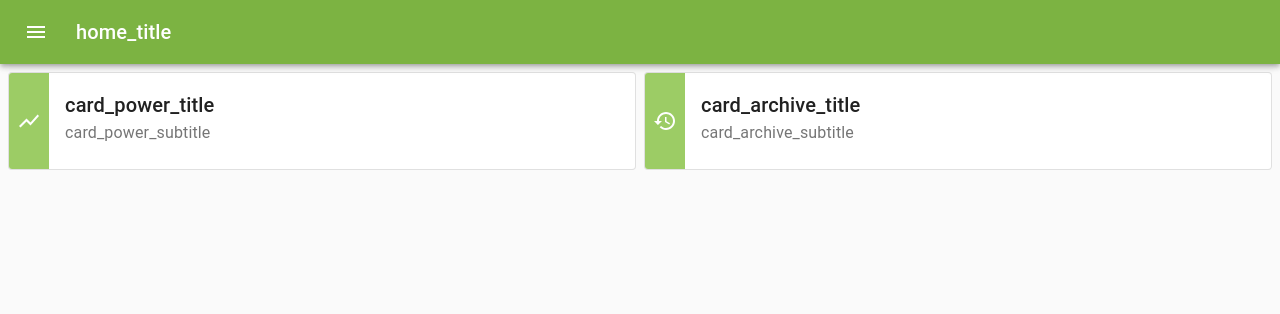
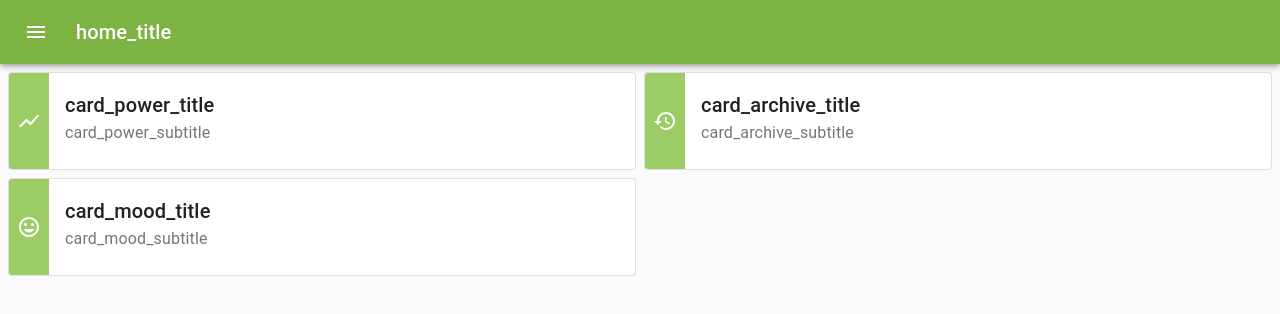
Before and after one commit to tug-cps/GameOpSysReactApp, a React (Create React App) app: page /#/login in a window 1280 px wide. Shown: the top 314 px of the page. Built offline with nearby package versions, Linux system fonts and the light colour scheme; sample sign-in values are in the browser's storage; what i18next-resources-to-backend would draw is missing.

Commit message:
Issue-62: Create basic mood page

```diff
--- a/package.json
+++ b/package.json
@@ -19,6 +19,7 @@
     "@types/uuid": "^8.3.1",
     "axios": "^0.21.3",
     "chart.js": "^3.5.1",
+    "chartjs-plugin-dragdata": "^2.1.0",
     "history": "^4.10.1",
     "i18next": "^20.6.0",
     "i18next-browser-languagedetector": "^6.1.2",
--- a/src/Home.tsx
+++ b/src/Home.tsx
@@ -15,10 +15,9 @@ import {
     WithStyles
 } from "@material-ui/core";
 import {Link as RouterLink} from "react-router-dom";
-import {WithTranslation, withTranslation} from "react-i18next";
+import {useTranslation, WithTranslation, withTranslation} from "react-i18next";
 import DefaultAppBar from "./common/DefaultAppBar";
-import ShowChartIcon from '@material-ui/icons/ShowChart';
-import HistoryIcon from '@material-ui/icons/History';
+import {homeDestinations} from "./common/Destinations";
 
 const styles = ({palette}: Theme) => createStyles({
     media: {
@@ -36,7 +35,7 @@ interface Item {
     title: string;
     subtitle: string;
     icon: any;
-    destination: string;
+    to: string;
     header: boolean
 }
 
@@ -45,21 +44,21 @@ interface CardProps {
 }
 
 const HomeCard = withStyles(styles)(
-    class extends React.Component<CardProps & WithStyles<typeof styles>, {}> {
-        render() {
-            const {classes, item} = this.props
+    function Component(props: CardProps & WithStyles<typeof styles>) {
+        const {classes, item} = props
+        const {t} = useTranslation()
 
         return (
             <Grid item xs={12} sm={item.header ? 12 : 6} xl={item.header ? 12 : 4} key={item.title}>
                 <Card>
-                        <CardActionArea component={RouterLink} to={item.destination}>
+                    <CardActionArea component={RouterLink} to={item.to}>
                         <Box display="flex">
                             <CardMedia className={classes.media}>
                                 <SvgIcon component={item.icon} className={classes.icon}/>
                             </CardMedia>
                             <CardContent>
-                                    <Typography variant="h6">{item.title}</Typography>
-                                    <Typography color="textSecondary" noWrap>{item.subtitle}</Typography>
+                                <Typography variant="h6">{t(item.title)}</Typography>
+                                <Typography color="textSecondary" noWrap>{t(item.subtitle)}</Typography>
                             </CardContent>
                         </Box>
                     </CardActionArea>
@@ -67,38 +66,19 @@ const HomeCard = withStyles(styles)(
             </Grid>
         )
     }
-    }
 )
 
 class Home extends React.Component<WithTranslation> {
 
     render() {
         const {t} = this.props;
-
-        const items: Item[] = [
-            {
-                title: t('card_power_title'),
-                subtitle: t('card_power_subtitle'),
-                icon: ShowChartIcon,
-                destination: '/power',
-                header: false
-            },
-            {
-                title: t('card_archive_title'),
-                subtitle: t('card_archive_subtitle'),
-                icon: HistoryIcon,
-                destination: '/archive',
-                header: false
-            },
-        ]
-
         return (
             <React.Fragment>
                 <DefaultAppBar hideBackButton title={t('home_title')}/>
                 <Container maxWidth="lg" disableGutters>
                     <Box padding={1}>
                         <Grid container>
-                            {items.map((item: Item, index: number) => <HomeCard item={item} key={index}/>)}
+                            {homeDestinations.map((item: Item, index: number) => <HomeCard item={item} key={index}/>)}
                         </Grid>
                     </Box>
                 </Container>
--- /dev/null
+++ b/src/Mood.tsx
@@ -0,0 +1,72 @@
+import React from 'react';
+import DefaultAppBar from "./common/DefaultAppBar";
+import {Box, Card, CardContent, Container, IconButton, Tooltip, Typography} from "@material-ui/core";
+import {useTranslation} from "react-i18next";
+import {SaveAlt} from "@material-ui/icons";
+import {Bubble} from "react-chartjs-2";
+import 'chartjs-plugin-dragdata';
+import {useSnackBar} from "./common/UseSnackBar";
+import {AlertSnackbar} from "./common/AlertSnackbar";
+
+
+function DraggableGraph(props: {}) {
+    return <Bubble
+        data={{
+            labels: ["Red"],
+            datasets: [{
+                label: 'Bubble',
+                data: [{x: 0, y: 0, r: 30}],
+                borderWidth: 1,
+                backgroundColor: 'rgb(189, 80, 105, 1)',
+                pointHitRadius: 25
+            }]
+        }}
+        options={{
+            scales: {
+                y: {
+                    max: 10,
+                    min: -10
+                },
+                x: {
+                    max: 10,
+                    min: -10
+                }
+            },
+            plugins: {
+                dragData: {
+                    round: 2,
+                    dragX: true,
+                    showTooltip: true,
+                }
+            }
+        }}/>
+}
+
+function Mood(props: {}) {
+    const {t} = useTranslation()
+    const [success, setSuccess] = useSnackBar();
+
+    return <React.Fragment>
+        <DefaultAppBar title={t('card_mood_title')}>
+            <Tooltip title={t('save') as string}>
+                <IconButton color="inherit"
+                            onClick={() => setSuccess(t('behavior_changes_saved'))}><SaveAlt/></IconButton>
+            </Tooltip>
+        </DefaultAppBar>
+        <Container>
+            <Box py={1}>
+                <Card>
+                    <CardContent>
+                        <Typography variant="h4" align="center">Bitte wählen Sie Ihre aktuelle Stimmung aus</Typography>
+                    </CardContent>
+                    <CardContent>
+                        <DraggableGraph/>
+                    </CardContent>
+                </Card>
+            </Box>
+        </Container>
+        <AlertSnackbar {...success} severity="success"/>
+    </React.Fragment>
+}
+
+export default Mood;
--- a/src/Routes.tsx
+++ b/src/Routes.tsx
@@ -14,6 +14,7 @@ import Thermostats from "./Thermostats";
 import BackendService from "./service/BackendService";
 import {Box, Button, LinearProgress, Typography} from "@material-ui/core";
 import DefaultBottomNavigation from "./common/DefaultBottomNavigation";
+import Mood from "./Mood";
 
 const ReactRouter = (props: { backendService: BackendService }) => {
     const {backendService} = props;
@@ -58,6 +59,7 @@ const ReactRouter = (props: { backendService: BackendService }) => {
                 <Route path="/consumers"><Consumers backendService={backendService}/></Route>
                 <Route path="/behavior"><Behavior backendService={backendService}/></Route>
                 <Route path="/thermostats"><Thermostats/></Route>
+                <Route path="/mood"><Mood/></Route>
                 <Route exact path="/"><Home/></Route>
                 <Route exact path={`${process.env.PUBLIC_URL}`}><Home/></Route>
                 <Route>{_404("/")}</Route>
--- a/src/common/Destinations.tsx
+++ b/src/common/Destinations.tsx
@@ -4,6 +4,9 @@ import EditOutlinedIcon from "@material-ui/icons/EditOutlined";
 import PersonOutlineIcon from "@material-ui/icons/PersonOutline";
 import React from "react";
 import AcUnitIcon from "@material-ui/icons/AcUnit";
+import ShowChartIcon from "@material-ui/icons/ShowChart";
+import HistoryIcon from "@material-ui/icons/History";
+import {Mood} from "@material-ui/icons";
 
 export const bottomBarDestinations = [
     {label: 'home_link', icon: <HomeOutlinedIcon/>, to: '/'},
@@ -20,3 +23,27 @@ export const navDrawerDestinations = [
     {label: 'card_thermostats_title', icon: <AcUnitIcon/>, to: '/thermostats'},
     {label: 'card_user_title', icon: <PersonOutlineIcon/>, to: '/user'},
 ]
+
+export const homeDestinations = [
+    {
+        title: 'card_power_title',
+        subtitle: 'card_power_subtitle',
+        icon: ShowChartIcon,
+        to: '/power',
+        header: false
+    },
+    {
+        title: 'card_archive_title',
+        subtitle: 'card_archive_subtitle',
+        icon: HistoryIcon,
+        to: '/archive',
+        header: false
+    },
+    {
+        title: 'card_mood_title',
+        subtitle: 'card_mood_subtitle',
+        icon: Mood,
+        to: '/mood',
+        header: false
+    },
+]
--- a/src/locales/de/translation.json
+++ b/src/locales/de/translation.json
@@ -42,5 +42,8 @@
   "confirm_dialog_content": "Sind Sie sicher, dass Sie \"{{text}}\" löschen möchten?",
   "dialog_button_delete": "Löschen",
   "dialog_button_rename": "Umbenennen",
-  "behavior_changes_saved": "Änderungen gespeichert"
+  "behavior_changes_saved": "Änderungen gespeichert",
+  "card_mood_title": "Stimmung",
+  "card_mood_subtitle": "Mein tägliches Wohlbefinden",
+  "save": "Speichern"
 }
--- a/src/locales/en/translation.json
+++ b/src/locales/en/translation.json
@@ -42,5 +42,8 @@
   "dialog_button_create": "Create",
   "confirm_dialog_title": "Confirm delete",
   "dialog_button_rename": "Rename",
-  "behavior_changes_saved": "Changes Saved"
+  "behavior_changes_saved": "Changes Saved",
+  "card_mood_title": "Mood",
+  "card_mood_subtitle": "My well-being",
+  "save": "Save"
 }
```
Also changed, not shown: 1 other file (tests, documents, lock files or other folders). Lines whose indentation alone changed are shown as unchanged.
